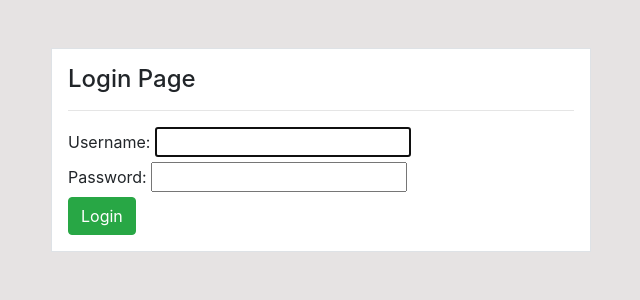
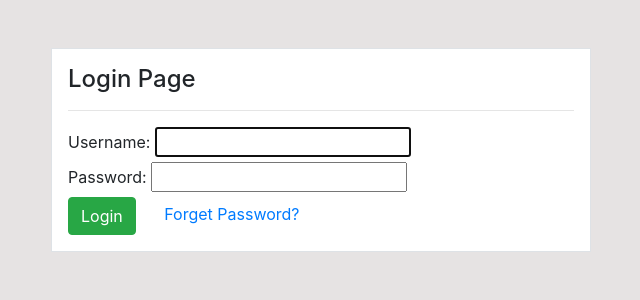
Before and after one commit to AhnafShahid/grocerystore-project, a Django app: page / in a window 1280 px wide. Shown: the part 56-356 px from the top of the page, without its empty margins (319-959 px from the left). Run offline with Django 5.2, Linux system fonts and the light colour scheme.

Commit message:
Update login.html

```diff
--- a/templates/user/login.html
+++ b/templates/user/login.html
@@ -20,6 +20,7 @@
                     {% csrf_token %}
                     {{ form }}
                     <input class="btn btn-success" type="submit" value="Login">
+                    <a class="mx-4" href="{% url 'password_reset' %}">Forget Password?</a>
                 </form>
             </div>
         </div>
```
